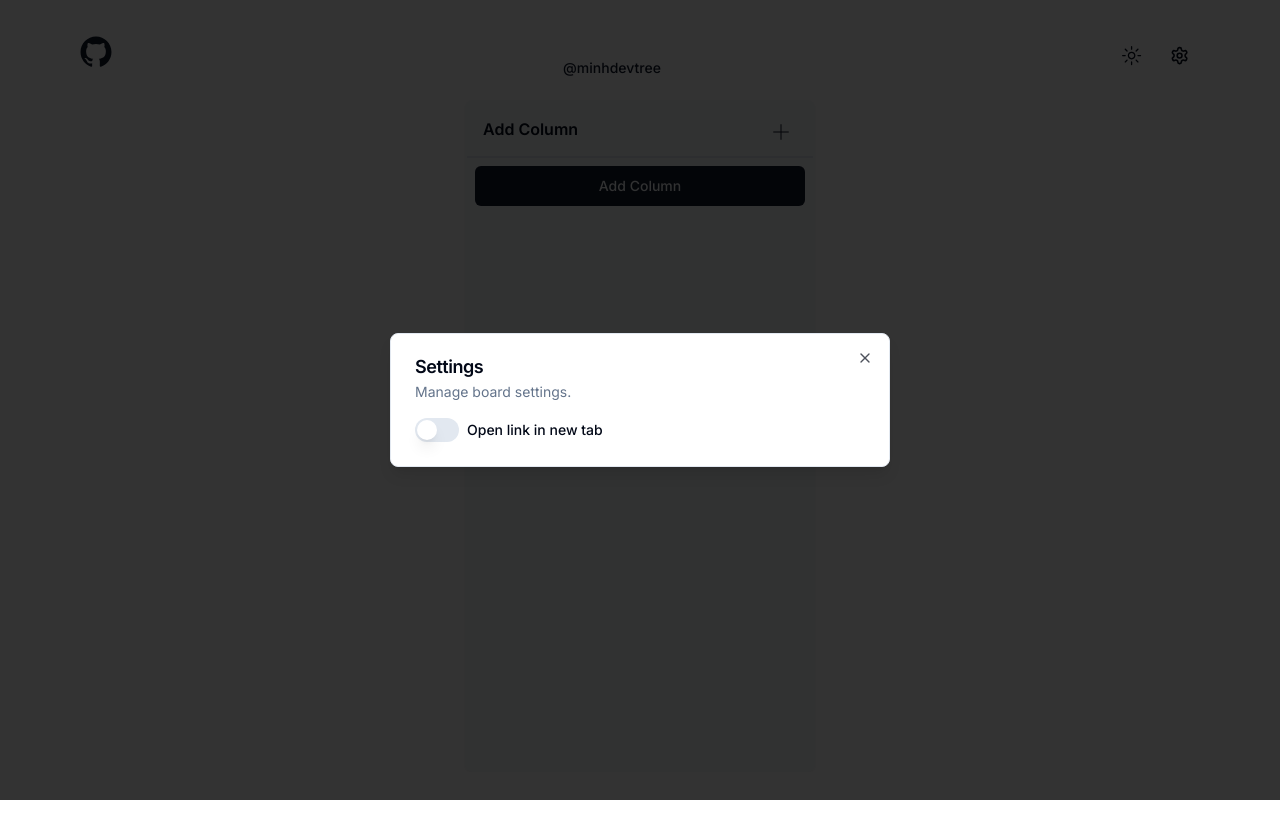
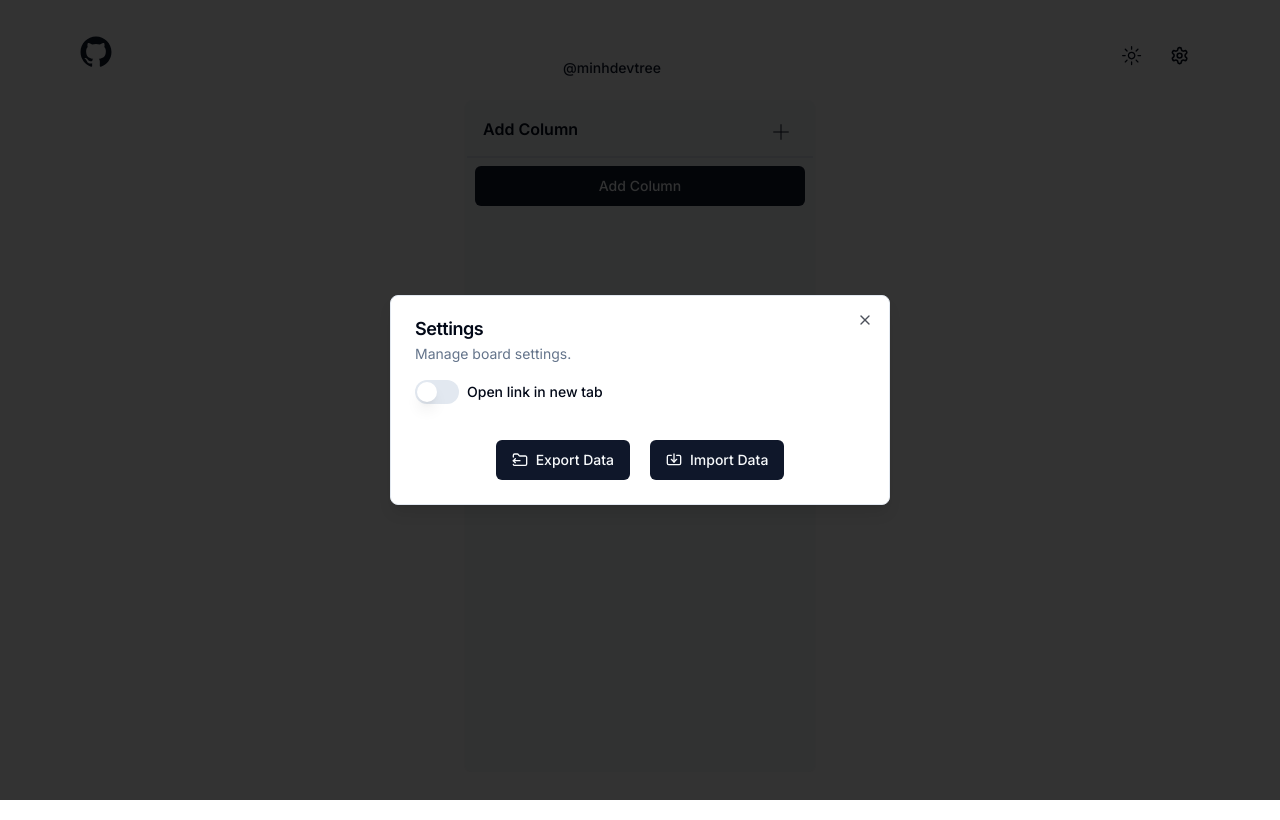
Before and after one commit to minhdevtree/bookmark, a Next.js app: page / in a window 1280 px wide. Both pictures are taken after a click on the button 1180 px from the left and 56 px from the top of the page. Built offline with nearby package versions, Linux system fonts and the light colour scheme.

Commit message:
feat: add import and export data

```diff
--- /dev/null
+++ b/src/app/error.tsx
@@ -0,0 +1,58 @@
+'use client';
+
+import { Button } from '@/components/ui/button';
+import Link from 'next/link';
+import Image from 'next/image';
+import { useEffect } from 'react';
+
+const Error = ({
+    error,
+    reset,
+}: {
+    error: Error & { digest?: string };
+    reset: () => void;
+}) => {
+    useEffect(() => {
+        // Log the error to an error reporting service
+        console.error(error);
+    }, [error]);
+    return (
+        <>
+            <div className="w-full h-[90vh] flex flex-col justify-center">
+                <div className="flex flex-col gap-10">
+                    <div className="flex flex-col gap-3">
+                        <div className="text-center text-xl">
+                            Oops! Undefine error
+                        </div>
+                        <div className="text-center text-lg text-neutral-600">
+                            Sorry, something went wrong. Please try again later.
+                        </div>
+                    </div>
+                    <div className="flex justify-center ">
+                        <Image
+                            src="/not-found/404.png"
+                            alt="404 Not Found"
+                            width={300}
+                            height={300}
+                            className="rounded-md object-cover"
+                        />
+                    </div>
+                    <div className="flex justify-center gap-3">
+                        <Link href="">
+                            <Button onClick={() => reset()}>Try again</Button>
+                        </Link>
+
+                        <Button
+                            variant="outline"
+                            onClick={() => (window.location.href = '/')}
+                        >
+                            Home
+                        </Button>
+                    </div>
+                </div>
+            </div>
+        </>
+    );
+};
+
+export default Error;
--- /dev/null
+++ b/src/app/not-found.tsx
@@ -0,0 +1,54 @@
+'use client';
+
+import { Button } from '@/components/ui/button';
+import Link from 'next/link';
+import Image from 'next/image';
+import { Metadata } from 'next';
+
+export const metadata: Metadata = {
+    title: 'Page not found',
+    description: 'Page not found',
+};
+
+const NotFoundPage = () => {
+    return (
+        <>
+            <div className="w-full h-[90vh] flex flex-col justify-center">
+                <div className="flex flex-col gap-10">
+                    <div className="flex flex-col gap-3">
+                        <div className="text-center text-xl">
+                            Oops! The page you are looking for could not be
+                            found
+                        </div>
+                        <div className="text-center text-lg text-neutral-600">
+                            The page you are looking for might have been
+                            removed, had its name changed, or is temporarily
+                            unavailable.
+                        </div>
+                    </div>
+                    <div className="flex justify-center ">
+                        <Image
+                            src="/not-found/404.png"
+                            alt="404 Not Found"
+                            width={300}
+                            height={300}
+                            className="rounded-md object-cover"
+                        />
+                    </div>
+                    <div className="flex justify-center gap-3">
+                        <Link href="">
+                            <Button onClick={() => window.location.reload()}>
+                                Refresh
+                            </Button>
+                        </Link>
+                        <Link href="/">
+                            <Button variant="outline">Home</Button>
+                        </Link>
+                    </div>
+                </div>
+            </div>
+        </>
+    );
+};
+
+export default NotFoundPage;
--- a/src/components/overview/home/setting-dialog.tsx
+++ b/src/components/overview/home/setting-dialog.tsx
@@ -5,21 +5,22 @@ import {
     Dialog,
     DialogContent,
     DialogDescription,
-    DialogFooter,
     DialogHeader,
     DialogTitle,
     DialogTrigger,
 } from '@/components/ui/dialog';
-import { Input } from '@/components/ui/input';
 import { Label } from '@/components/ui/label';
 import { Switch } from '@/components/ui/switch';
-import { Settings } from 'lucide-react';
+import { FolderOutput, Import, Settings } from 'lucide-react';
 import { useEffect, useState } from 'react';
+import { toast } from 'sonner';
 
 export function SettingDialog({ setChange }: { setChange: any }) {
     const [settings, setSettings] = useState({
         openLinkInNewTab: false,
     });
+
+    const [data, setData] = useState({});
 
     useEffect(() => {
         const currentSettings = JSON.parse(
@@ -30,7 +31,77 @@ export function SettingDialog({ setChange }: { setChange: any }) {
         } else {
             setSettings(currentSettings);
         }
+
+        const currentCols = JSON.parse(localStorage.getItem('cols') || '{}');
+        const currentTasks = JSON.parse(localStorage.getItem('tasks') || '{}');
+
+        setData({ cols: currentCols, tasks: currentTasks });
     }, []);
+
+    const handleExportData = () => {
+        try {
+            const dataStr = JSON.stringify(data);
+            const dataUri = `data:application/json;charset=utf-8,${encodeURIComponent(
+                dataStr
+            )}`;
+            const exportFileDefaultName = 'data.json';
+            const linkElement = document.createElement('a');
+            linkElement.setAttribute('href', dataUri);
+            linkElement.setAttribute('download', exportFileDefaultName);
+            linkElement.click();
+        } catch (error) {
+            toast.error('Invalid data');
+            return;
+        }
+    };
+
+    const handleImportData = () => {
+        try {
+            const input = document.createElement('input');
+            input.type = 'file';
+            input.accept = '.json';
+            input.onchange = async (e: any) => {
+                const file = e.target.files[0];
+                const reader = new FileReader();
+                reader.onload = async (e: any) => {
+                    const text = e.target.result;
+
+                    if (!text) {
+                        toast.error('Invalid data');
+                        return;
+                    }
+                    const importedData = JSON.parse(text);
+
+                    if (
+                        !importedData ||
+                        typeof importedData !== 'object' ||
+                        !importedData?.cols ||
+                        !importedData?.tasks ||
+                        !Array?.isArray(importedData.cols) ||
+                        !Array?.isArray(importedData.tasks)
+                    ) {
+                        toast.error('Invalid data');
+                        return;
+                    }
+                    localStorage.setItem(
+                        'cols',
+                        JSON.stringify(importedData.cols)
+                    );
+                    localStorage.setItem(
+                        'tasks',
+                        JSON.stringify(importedData.tasks)
+                    );
+                    setChange((pre: boolean) => !pre);
+                };
+                reader.readAsText(file);
+            };
+            input.click();
+            setChange((pre: boolean) => !pre);
+        } catch (error) {
+            toast.error('Invalid data');
+            return;
+        }
+    };
 
     const handleOpenLinkInNewTab = () => {
         setSettings(preSettings => {
@@ -65,6 +136,16 @@ export function SettingDialog({ setChange }: { setChange: any }) {
                     />
                     <Label htmlFor="airplane-mode">Open link in new tab</Label>
                 </div>
+                <div className="flex justify-center gap-5 mt-5">
+                    <Button className="gap-2" onClick={handleExportData}>
+                        <FolderOutput className="w-4 h-4" />
+                        Export Data
+                    </Button>
+                    <Button className="gap-2" onClick={handleImportData}>
+                        <Import className="w-4 h-4" />
+                        Import Data
+                    </Button>
+                </div>
             </DialogContent>
         </Dialog>
     );
```
Also changed, not shown: public/not-found/404.png (added).
